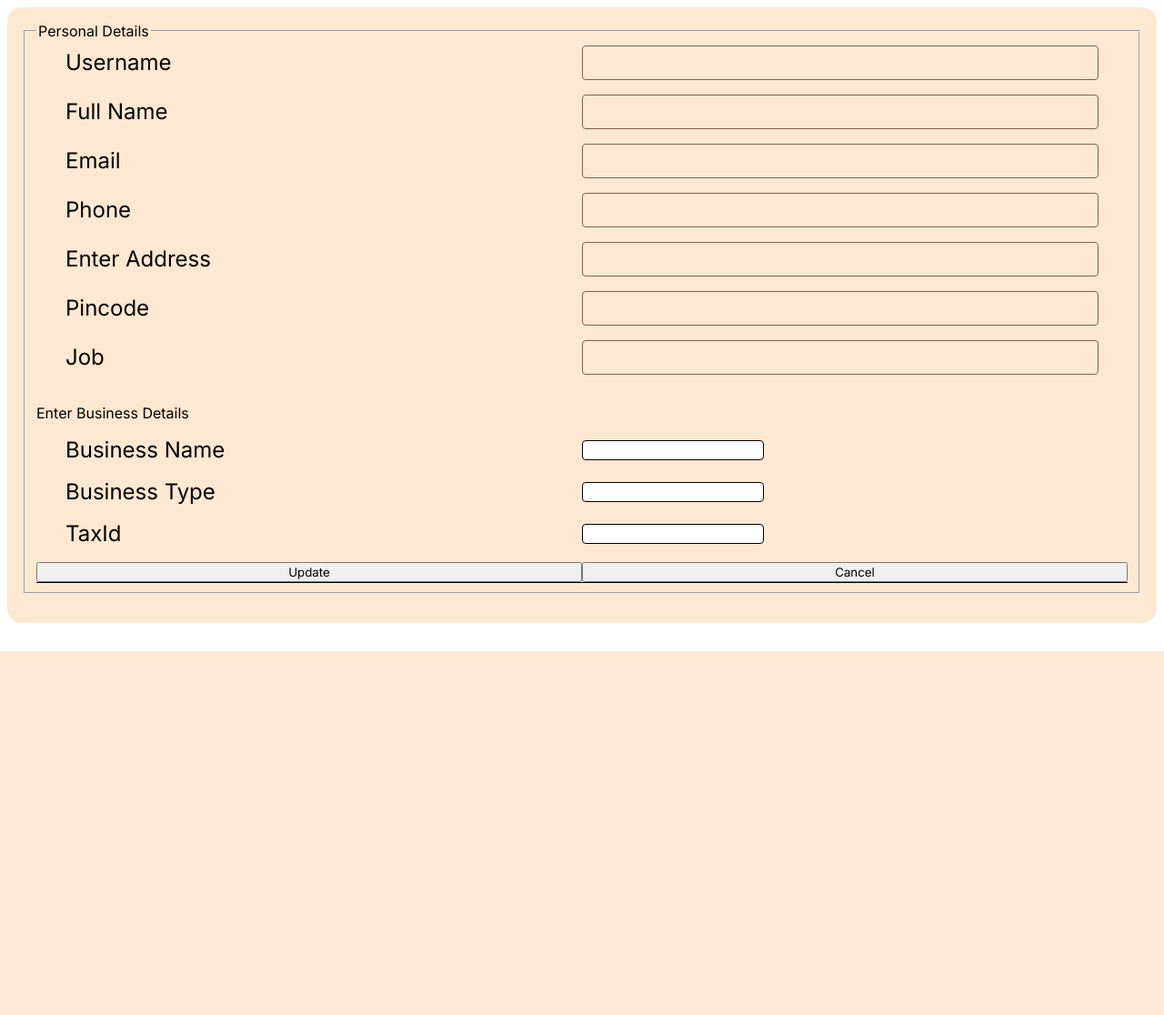
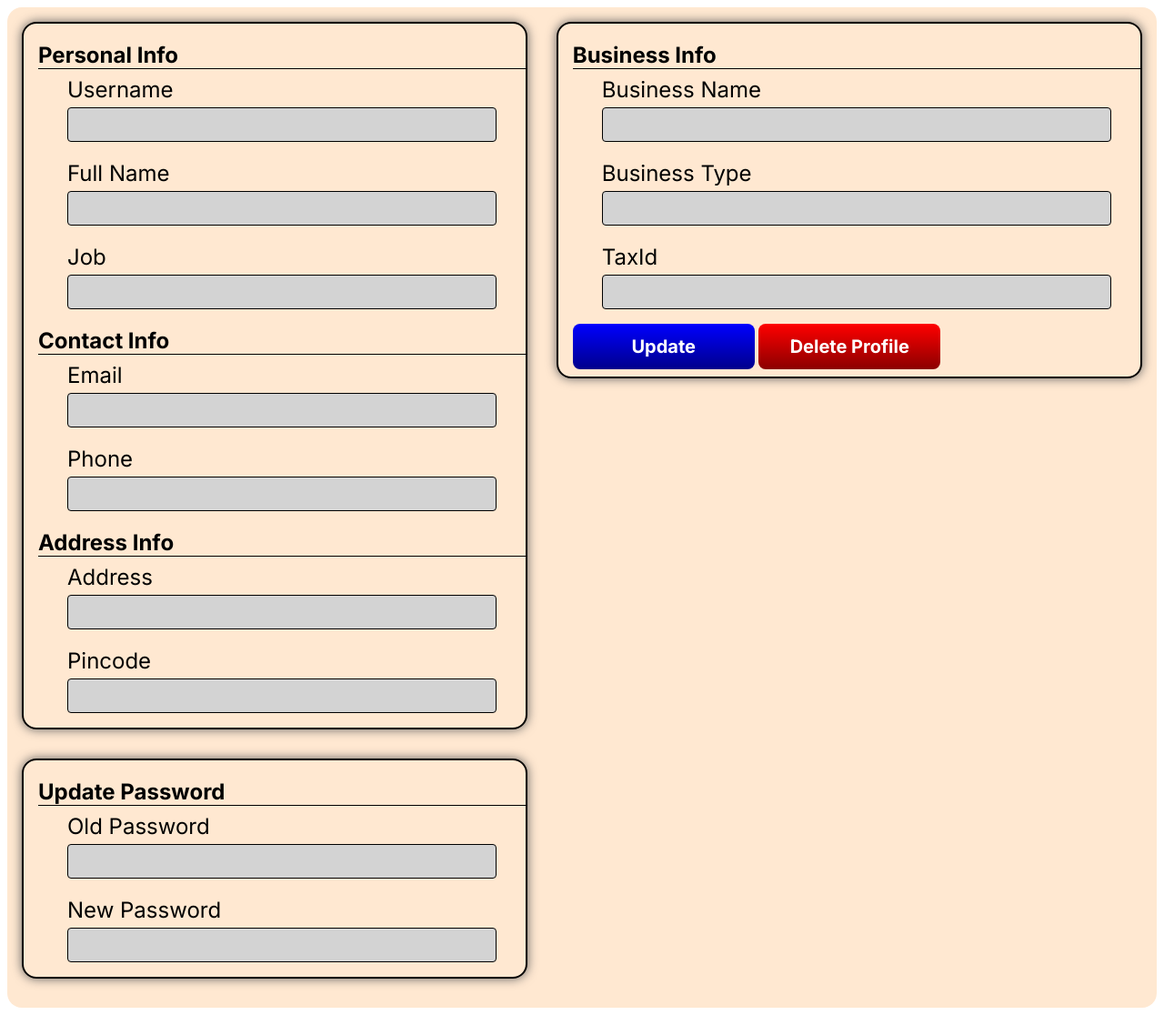
Before and after one commit to the-only-dev/Online_Banking_System, an ASP.NET Core app: template Views/User/Profile.cshtml in a window 1280 px wide. Shown: the part 84-1200 px from the top of the page at 91% size. Before the commit the page ends 800 px from the top, so only its background shows below. Run offline with ASP.NET Core 8, Linux system fonts and the light colour scheme; the template is opened without the code that fills it, so the values that code supplies are empty.

Commit message:
updates some css

```diff
--- a/Views/User/Profile.cshtml
+++ b/Views/User/Profile.cshtml
@@ -11,77 +11,95 @@
     <h1 class="removeMargin dashboardMainHeading">Profile</h1>
   </header>
   <section class="baseSection">
-    <form asp-action="EditAccount" method="post" class="formControl">
-      <fieldset id="PersonalDetails" class="accountManagement">
-      <legend>Personal Details</legend>
-        <div class="bigSection">
+    <form asp-action="EditAccount" method="post">
+      <div class="profileOuterContainer">
 
-          <div class="formInput">
-            <label for="Username">Username</label>
-            <input class="userInputField" type="text" id="Username" asp-for="Username">
+        <div class="profileInnerContainer">
+          <div class="profileContentsContainer">
+          <h2>Personal Info</h2>
+            <div class="profileInputContainer">
+              <label for="Username">Username</label>
+              <input class="profileUserInput" type="text" id="Username" asp-for="Username">
+            </div>
+
+            <div class="profileInputContainer">
+              <label for="FullName">Full Name</label>
+              <input class="profileUserInput" type="text" id="FullName" asp-for="FullName">
+            </div>
+
+            <div class="profileInputContainer">
+              <label for="Job">Job</label>
+              <input class="profileUserInput" type="text" id="Job" asp-for="Job">
+            </div>
           </div>
 
-          <div class="formInput">
-            <label for="FullName">Full Name</label>
-            <input class="userInputField" type="text" id="FullName" asp-for="FullName">
+          <div class="profileContentsContainer">
+          <h2>Contact Info</h2>
+            <div class="profileInputContainer">
+              <label for="Email">Email</label>
+              <input class="profileUserInput" type="email" id="Email" asp-for="Email">
+            </div>
+
+            <div class="profileInputContainer">
+              <label for="Phone">Phone</label>
+              <input class="profileUserInput" type="text" id="Phone" asp-for="Phone">
+            </div>
           </div>
 
-          <div class="formInput">
-            <label for="Email">Email</label>
-            <input class="userInputField" type="email" id="Email" asp-for="Email">
-          </div>
+          <div class="profileContentsContainer">
+          <h2>Address Info</h2>
+            <div class="profileInputContainer">
+              <label for="Address">Address</label>
+              <input class="profileUserInput" type="text" id="Address" asp-for="Address">
+            </div>
 
-          <div class="formInput">
-            <label for="Phone">Phone</label>
-            <input class="userInputField" type="text" id="Phone" asp-for="Phone">
-          </div>
-
-          <div class="formInput">
-            <label for="Address">Enter Address</label>
-            <input class="userInputField" type="text" id="Address" asp-for="Address">
-          </div>
-
-          <div class="formInput">
-            <label for="Pin">Pincode</label>
-            <input class="userInputField" type="text" id="Pin" asp-for="Pin">
-          </div>
-
-          <div class="formInput">
-            <label for="Job">Job</label>
-            <input class="userInputField" type="text" id="Job" asp-for="Job">
+            <div class="profileInputContainer">
+              <label for="Pin">Pincode</label>
+              <input class="profileUserInput" type="text" id="Pin" asp-for="Pin">
+            </div>
           </div>
         </div>
 
-        <div class="bigSection">
-          <div id="BusinessDetails" style="display: grid" class="formSection">
-            <p class="spanCol">Enter Business Details</p>
-
-            <div class="formInput">
+        <div class="profileInnerContainer">
+          <div class="profileContentsContainer">
+          <h2>Business Info</h2>
+            <div class="profileInputContainer">
               <label for="BusinessName">Business Name</label>
-              <input class="textInput" type="text" id="BusinessName" asp-for="BusinessName">
+              <input class="profileUserInput" type="text" id="BusinessName" asp-for="BusinessName">
             </div>
 
-            <div class="formInput">
+            <div class="profileInputContainer">
               <label for="BusinessType">Business Type</label>
-              <input class="textInput" type="text" id="BusinessType" asp-for="BusinessType">
+              <input class="profileUserInput" type="text" id="BusinessType" asp-for="BusinessType">
             </div>
 
-            <div class="formInput">
+            <div class="profileInputContainer">
               <label for="TaxId">TaxId</label>
-              <input class="textInput" type="text" id="TaxId" asp-for="TaxId">
+              <input class="profileUserInput" type="text" id="TaxId" asp-for="TaxId">
+            </div>
+            <div class="">
+              <button type="submit" class="updateBtn frmPad">Update</button>
+              <button asp-action="Transactions" class="deleteBtn frmPad">Delete Profile</button>
             </div>
           </div>
         </div>
-        <div class="smallSection">
-          <button type="submit" class="updateBtn frmPad">Update</button>
-          <button asp-action="Transactions" class="cancelBtn frmPad">Cancel</button>
+
+        <div class="profileInnerContainer">
+          <div class="profileContentsContainer">
+            <h2 class="">Update Password</h2>
+            <div class="profileInputContainer">
+              <label for="BusinessName">Old Password</label>
+              <input class="profileUserInput" type="password" id="BusinessName" asp-for="Password">
+            </div>
+            <div class="profileInputContainer">
+              <label for="BusinessType">New Password</label>
+              <input class="profileUserInput" type="password" id="BusinessType" asp-for="Password">
+            </div>
+          </div>
         </div>
-      </fieldset>
-
-
-
-
-
+      </div>
     </form>
   </section>
+  <script>
+  </script>
 </body>
--- a/wwwroot/css/Dashboard.css
+++ b/wwwroot/css/Dashboard.css
@@ -226,9 +226,33 @@ input[type="number"]::-webkit-inner-spin-button {
 
 /*  Profile Page */
 
-.formInput {
+.profileOuterContainer{
   display: grid;
-  grid-template-columns: repeat(2, 1fr);
+  gap: var(--px32);
+  grid-template-columns: auto auto;
+  align-items: start;
+}
+
+.profileInnerContainer{
+  flex-shrink: 1;
+  border: 2px solid black;
+  border-radius: var(--px16);
+  box-shadow: var(--black38) 0px 0px 12px 0px;
+}
+
+.profileContentsContainer{
+  padding-left: var(--px16);
+  margin-bottom: var(--px8);
+}
+
+.profileContentsContainer > h2 {
+  margin-bottom: var(--px4);
+  border-bottom: 1px solid;
+}
+
+.profileInputContainer {
+  display: grid;
+  grid-template-rows: repeat(2, 1fr);
   align-items: center;
   margin-bottom: var(--px16);
   padding: 0px var(--px32);
@@ -236,6 +260,54 @@ input[type="number"]::-webkit-inner-spin-button {
   font-weight: var(--regular);
 }
 
+.profileUserInput {
+  border: 1px solid black;
+  border-radius: var(--px4);
+  padding: var(--px8);
+  background-color: lightgrey;
+  font-weight: var(--semiBold);
+  font-size: var(--text);
+}
+
+.deleteBtn {
+    padding: 0px var(--px20);
+    width: var(--px200);
+    height: var(--px50);
+    color: white;
+    font-size: var(--paragraph);
+    font-weight: var(--bold);
+    border: none;
+    border-radius: var(--px8);
+    background: linear-gradient(to bottom, red, darkred);
+    background-color: red;
+}
+
+.updateBtn {
+    padding: 0px var(--px20);
+    width: var(--px200);
+    height: var(--px50);
+    color: white;
+    font-size: var(--paragraph);
+    font-weight: var(--bold);
+    border: none;
+    border-radius: var(--px8);
+    background: linear-gradient(to bottom, blue, darkblue);
+    background-color: red;
+}
+
+.cancelBtn {
+    padding: 0px var(--px20);
+    width: var(--px200);
+    height: var(--px50);
+    color: white;
+    font-size: var(--paragraph);
+    font-weight: var(--bold);
+    border: none;
+    border-radius: var(--px8);
+    background: linear-gradient(to bottom, green, darkgreen);
+    background-color: red;
+}
+
 /* Security and Privacy */
 
 /* Notification Page */
--- a/wwwroot/css/LoginPage.css
+++ b/wwwroot/css/LoginPage.css
@@ -36,7 +36,7 @@
   --bold: 700;
   --extraBold: 800;
   --black: 900;
-  /* General Use for Spacing */
+  /* General Use for Spacing, but can also use other */
   --px1: 0.0625rem;
   --px2: 0.125rem;
   --px4: 0.25rem;
@@ -52,9 +52,11 @@
   /* Heavy Padding or Margins */
   --px72: 4.5rem;
   --px80: 5rem;
-  /* Use for Paament Buttons*/
+
+  /* Use for Payment Buttons on Bills n Payment Page */
   --px120: 7.5rem;
   --px128: 8rem;
+
   /* Mainly Used for Button Width*/
   --px160: 10rem;
   --px200: 12.5rem;
@@ -65,24 +67,14 @@
 }
 
 /* Global Element Changes */
-body{
-    margin: 0px;
-    padding: 0px;
-}
 
-b {
-    font-weight: var(--semiBold);
-}
-
-body::-webkit-scrollbar{
-    display: none;
-}
+body{ margin: 0px; padding: 0px; }
+b{ font-weight: var(--semiBold); }
+body::-webkit-scrollbar{ display: none; }
 
 /* Global custom class for items */
 
-.removeMargin {
-  margin: 0px;
-}
+.removeMargin { margin: 0px; }
 
 .loginPageBody {
     margin: 0px;
@@ -213,46 +205,7 @@ body::-webkit-scrollbar{
     background-color: var(--secondary);
 }
 
-/*.deleteBtn {
-    padding: 0px var(--px20);
-    width: var(--px200);
-    height: var(--px50);
-    color: white;
-    font-size: var(--paragraph);
-    font-weight: var(--bold);
-    border: none;
-    border-radius: var(--px8);
-    background: linear-gradient(to bottom, red, darkred);
-    background-color: red;
-}
-
-.updateBtn {
-    padding: 0px var(--px20);
-    width: var(--px200);
-    height: var(--px50);
-    color: white;
-    font-size: var(--paragraph);
-    font-weight: var(--bold);
-    border: none;
-    border-radius: var(--px8);
-    background: linear-gradient(to bottom, blue, darkblue);
-    background-color: red;
-}
-
-.cancelBtn {
-    padding: 0px var(--px20);
-    width: var(--px200);
-    height: var(--px50);
-    color: white;
-    font-size: var(--paragraph);
-    font-weight: var(--bold);
-    border: none;
-    border-radius: var(--px8);
-    background: linear-gradient(to bottom, green, darkgreen);
-    background-color: red;
-}*/
 /* -- End of custom class -- */
-
 
 /* --- Login Page Start --- */
 /* 0. Navigation Bar */
@@ -348,7 +301,6 @@ body::-webkit-scrollbar{
 .heroSection {
   display: flex;
   flex-direction: column;
-  /*border: 12px solid black;*/
   height: 80vh;
   text-align: center;
   justify-content: center;
```
Lines whose indentation alone changed are shown as unchanged.
